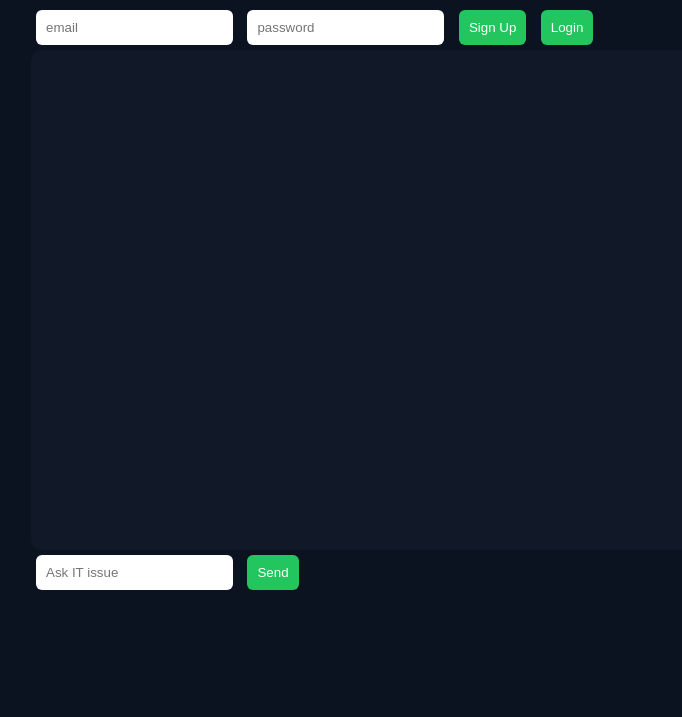
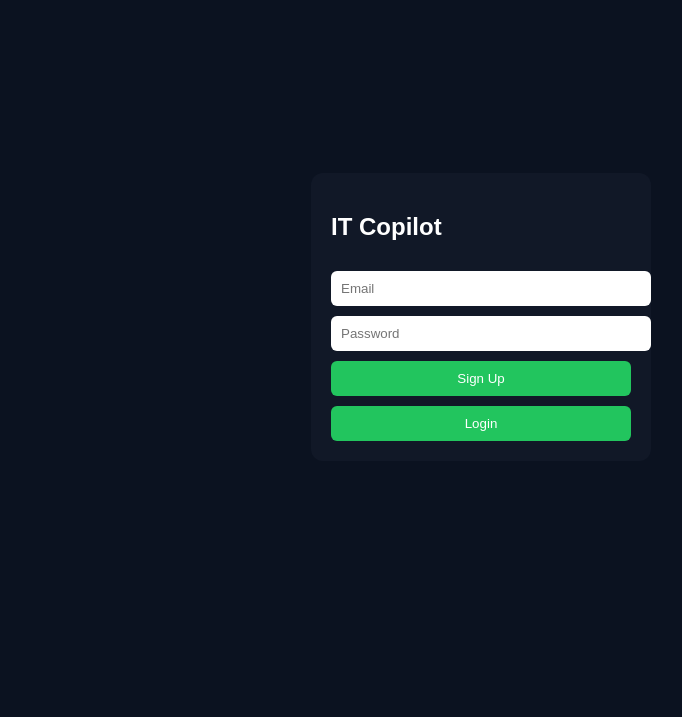
Before and after one commit to bgrider1984/it-ai-tool, a plain HTML site: page templates/index.html in a window 1280 px wide. Shown: the part 83-800 px from the top of the page, without its empty margins (159-841 px from the left). Drawn offline with Linux system fonts and the light colour scheme.

Commit message:
Update index.html

```diff
--- a/templates/index.html
+++ b/templates/index.html
@@ -1,46 +1,34 @@
 <!DOCTYPE html>
 <html>
 <head>
-<meta charset="UTF-8">
-<title>IT Copilot SaaS</title>
+<title>IT Copilot Login</title>
 
 <style>
 body {
+    margin:0;
     font-family:Arial;
     background:#0b1220;
     color:white;
-    margin:0;
+    display:flex;
+    align-items:center;
+    justify-content:center;
+    height:100vh;
 }
 
-.container {
-    max-width:900px;
-    margin:auto;
+.card {
+    background:#111827;
     padding:20px;
+    border-radius:12px;
+    width:300px;
 }
 
 input, button {
+    width:100%;
     padding:10px;
-    margin:5px;
+    margin-top:10px;
+    border:none;
     border-radius:6px;
-    border:none;
 }
-
-#chat {
-    height:60vh;
-    overflow-y:auto;
-    background:#111827;
-    padding:10px;
-    border-radius:10px;
-}
-
-.msg {
-    margin:10px 0;
-    padding:10px;
-    border-radius:8px;
-}
-
-.user { background:#2563eb; }
-.bot { background:#374151; }
 
 button {
     background:#22c55e;
@@ -52,36 +40,17 @@ button {
 
 <body>
 
-<div class="container">
+<div class="card">
+<h2>IT Copilot</h2>
 
-<h2>🧠 IT Copilot SaaS</h2>
+<input id="email" placeholder="Email">
+<input id="password" type="password" placeholder="Password">
 
-<div>
-<input id="email" placeholder="email">
-<input id="password" placeholder="password" type="password">
 <button onclick="signup()">Sign Up</button>
 <button onclick="login()">Login</button>
 </div>
 
-<div id="chat"></div>
-
-<input id="input" placeholder="Ask IT issue">
-<button onclick="send()">Send</button>
-
-</div>
-
 <script>
-
-let userId = null;
-let sessionId = localStorage.getItem("sessionId");
-
-function add(text, cls){
-    const d = document.createElement("div");
-    d.className = "msg " + cls;
-    d.textContent = text;
-    document.getElementById("chat").appendChild(d);
-}
-
 async function signup(){
     await fetch("/signup", {
         method:"POST",
@@ -91,6 +60,7 @@ async function signup(){
             password: password.value
         })
     });
+    alert("Account created");
 }
 
 async function login(){
@@ -103,33 +73,12 @@ async function login(){
         })
     });
 
-    const data = await res.json();
-    userId = data.user_id;
+    if(res.ok){
+        window.location.href = "/dashboard";
+    } else {
+        alert("Login failed");
+    }
 }
-
-async function send(){
-
-    const msg = input.value;
-    add(msg,"user");
-
-    const res = await fetch("/ask", {
-        method:"POST",
-        headers:{"Content-Type":"application/json"},
-        body:JSON.stringify({
-            message: msg,
-            user_id: userId,
-            session_id: sessionId
-        })
-    });
-
-    const data = await res.json();
-
-    sessionId = data.session_id;
-    localStorage.setItem("sessionId", sessionId);
-
-    add(data.response, "bot");
-}
-
 </script>
 
 </body>
```
